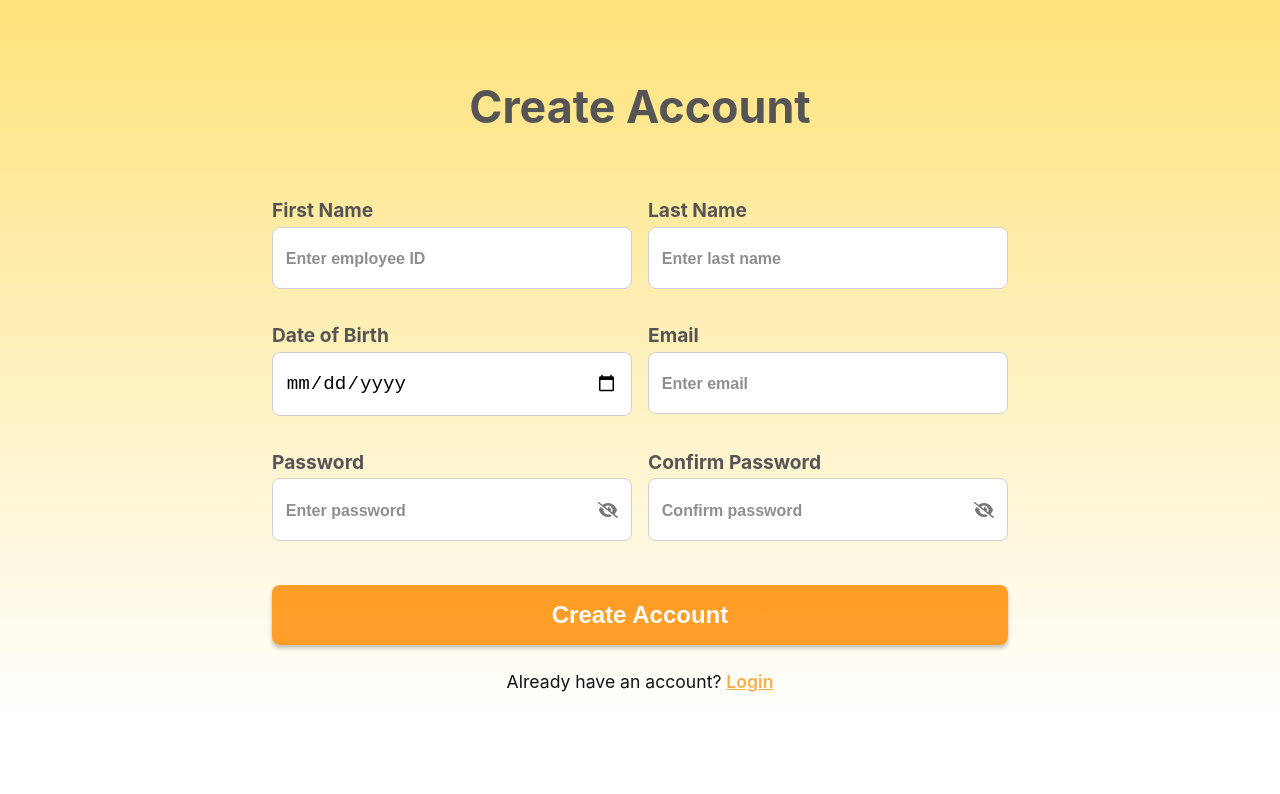
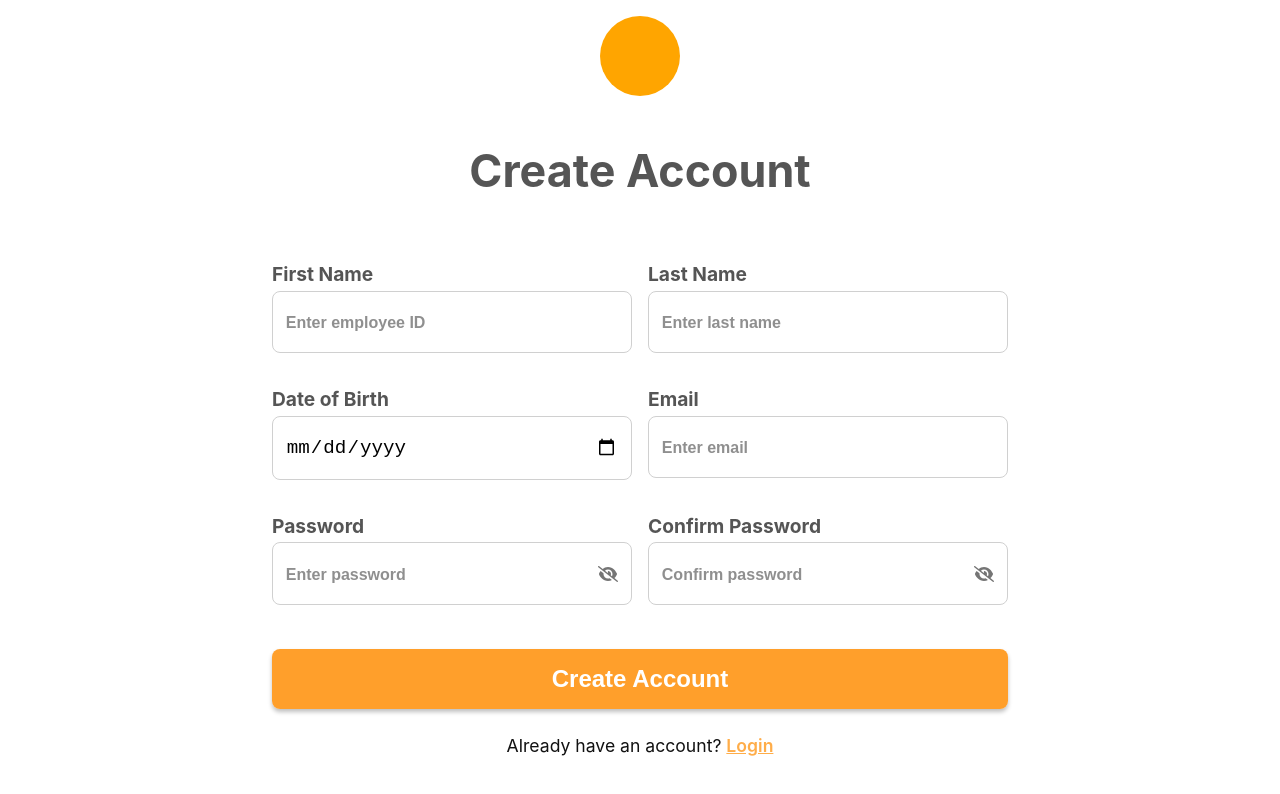
Before and after one commit to ghevia01/chills-restaurant-midterm, a React (Create React App) app: page /register in a window 1280 px wide. Shown: the top 794 px of the page. Built offline with nearby package versions, Linux system fonts and the light colour scheme; no server answers.

Commit message:
feat: add flex-direction column and register logo area to RegisterPage

```diff
--- a/src/pages/RegisterPage/register-page.css
+++ b/src/pages/RegisterPage/register-page.css
@@ -1,10 +1,17 @@
 .register-page {
     display: flex;
     justify-content: center;
+    flex-direction: column;
     align-items: center;
     width: 100%;
     height: 100%;
-    padding: 3rem 1rem;
-    background: linear-gradient(180deg, rgba(255, 200, 0, 0.523) 0%, rgba(0, 193, 170, 0.00) 90%);
-    background-repeat: no-repeat;
+    gap: 3rem;
+    /* background: linear-gradient(180deg, rgba(255, 200, 0, 0.523) 0%, rgba(0, 193, 170, 0.00) 90%); */
 }
+
+.register-logo-image {
+    width: 5rem;
+    height: 5rem;
+    background: orange;
+    border-radius: 50%;
+}
```
